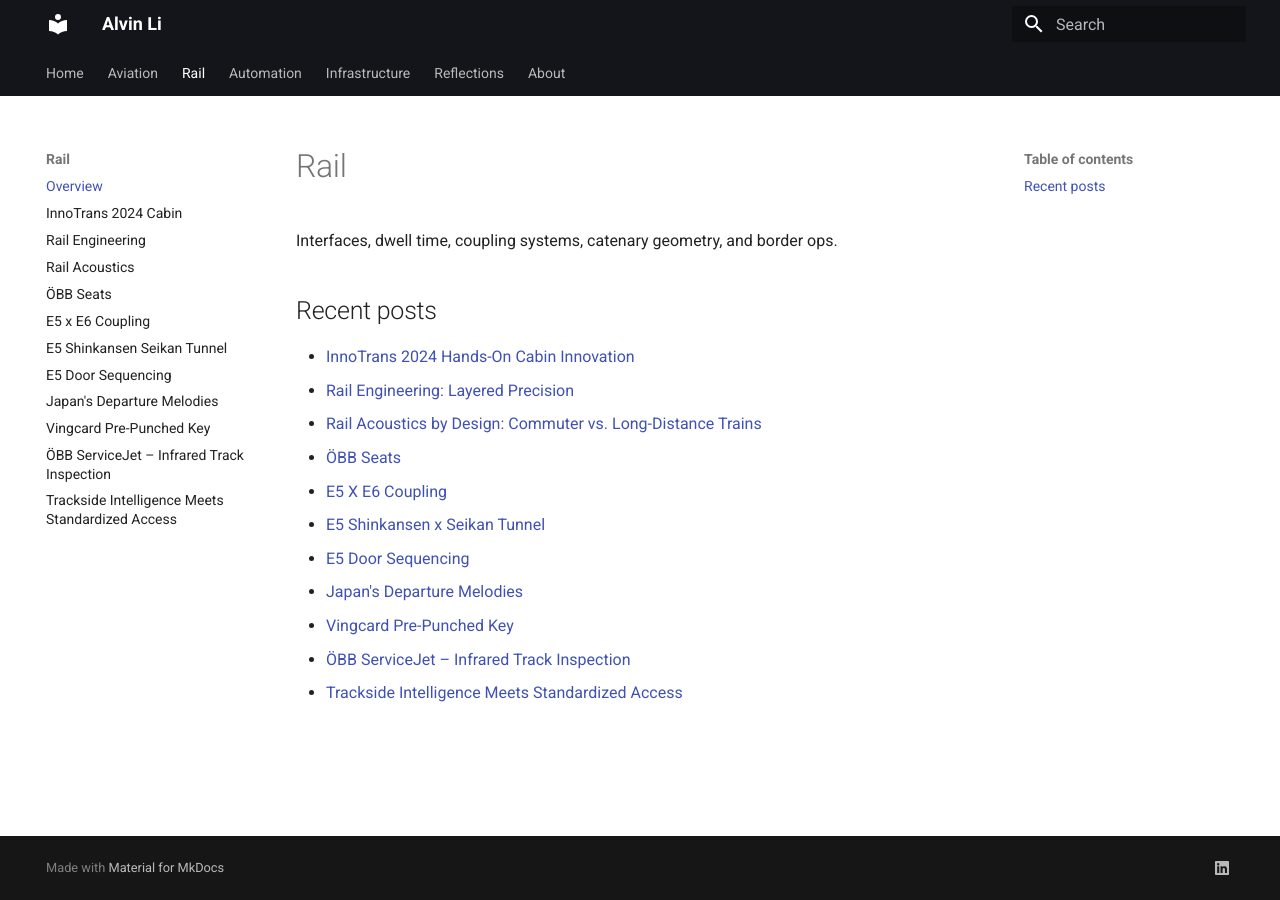
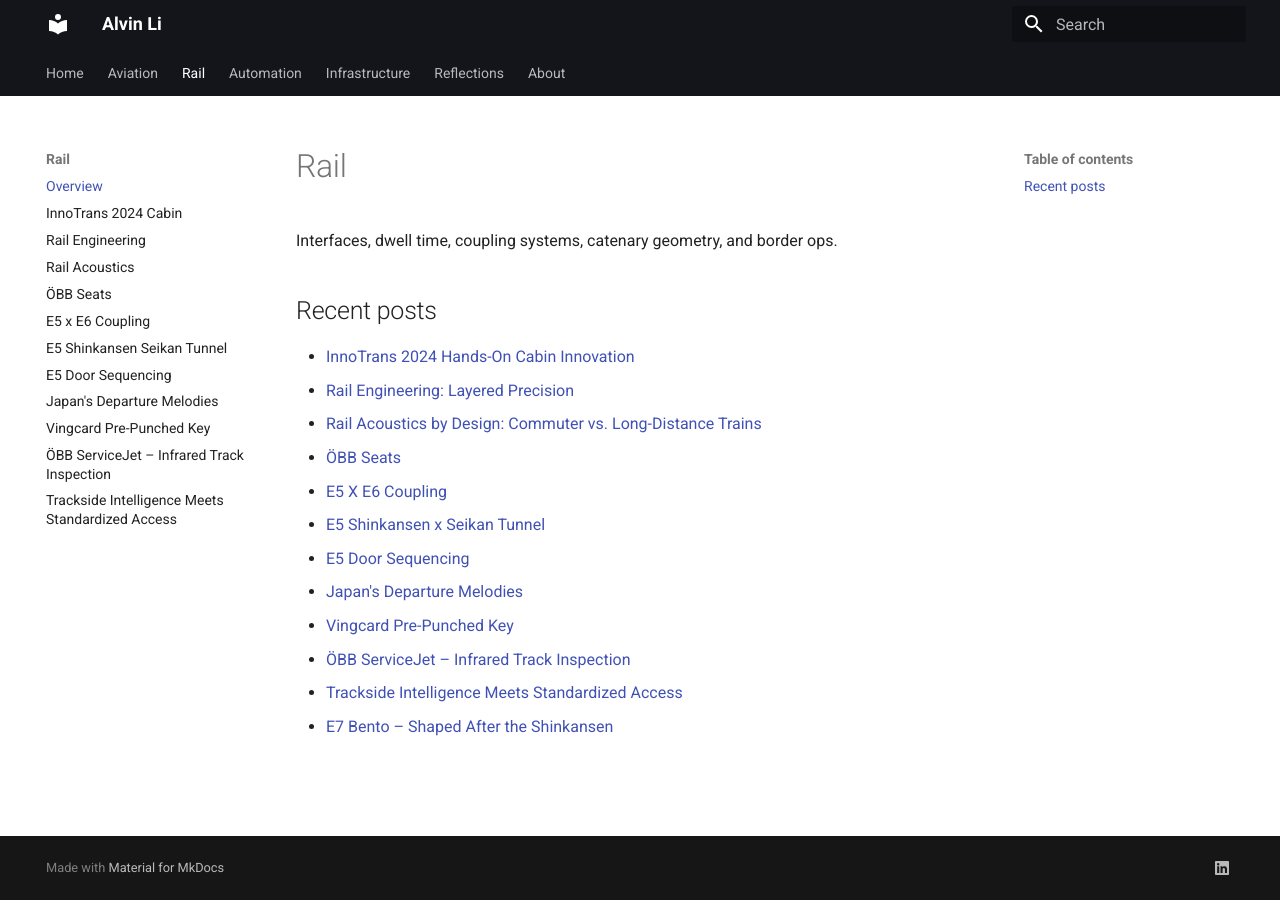
Before and after one commit to alvvvli/alvin-site, an MkDocs documentation site: the page built from docs/rail/index.md, in a window 1280 px wide. Built offline with MkDocs 1.6.1 and Material for MkDocs 9.7.7, drawn with Linux system fonts in a browser that asks for light colours.

Commit message:
Update index.md

```diff
--- a/docs/rail/index.md
+++ b/docs/rail/index.md
@@ -14,3 +14,4 @@ Interfaces, dwell time, coupling systems, catenary geometry, and border ops.
 - [Vingcard Pre-Punched Key](vingcard.md)
 - [ÖBB ServiceJet – Infrared Track Inspection](servicejet.md)
 - [Trackside Intelligence Meets Standardized Access](trackside.md)
+- [E7 Bento – Shaped After the Shinkansen](e7bento.md)
```
